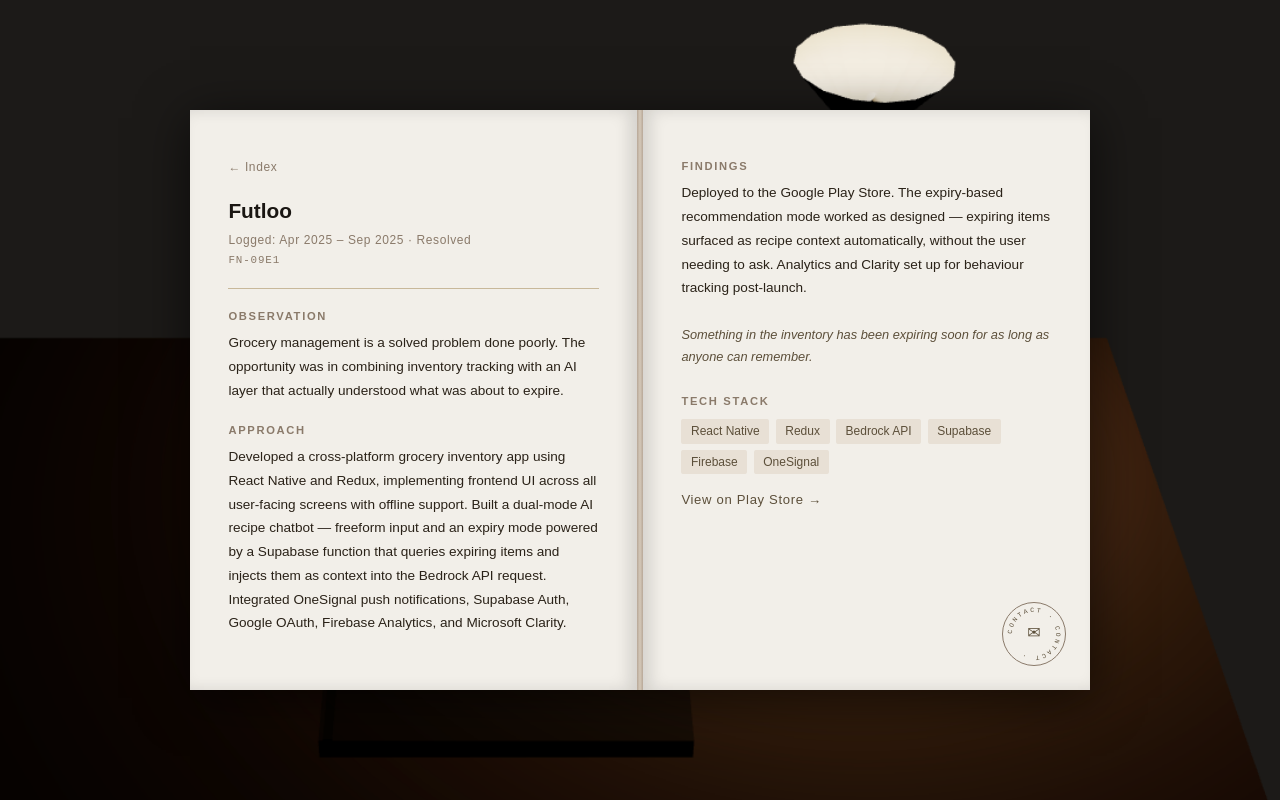
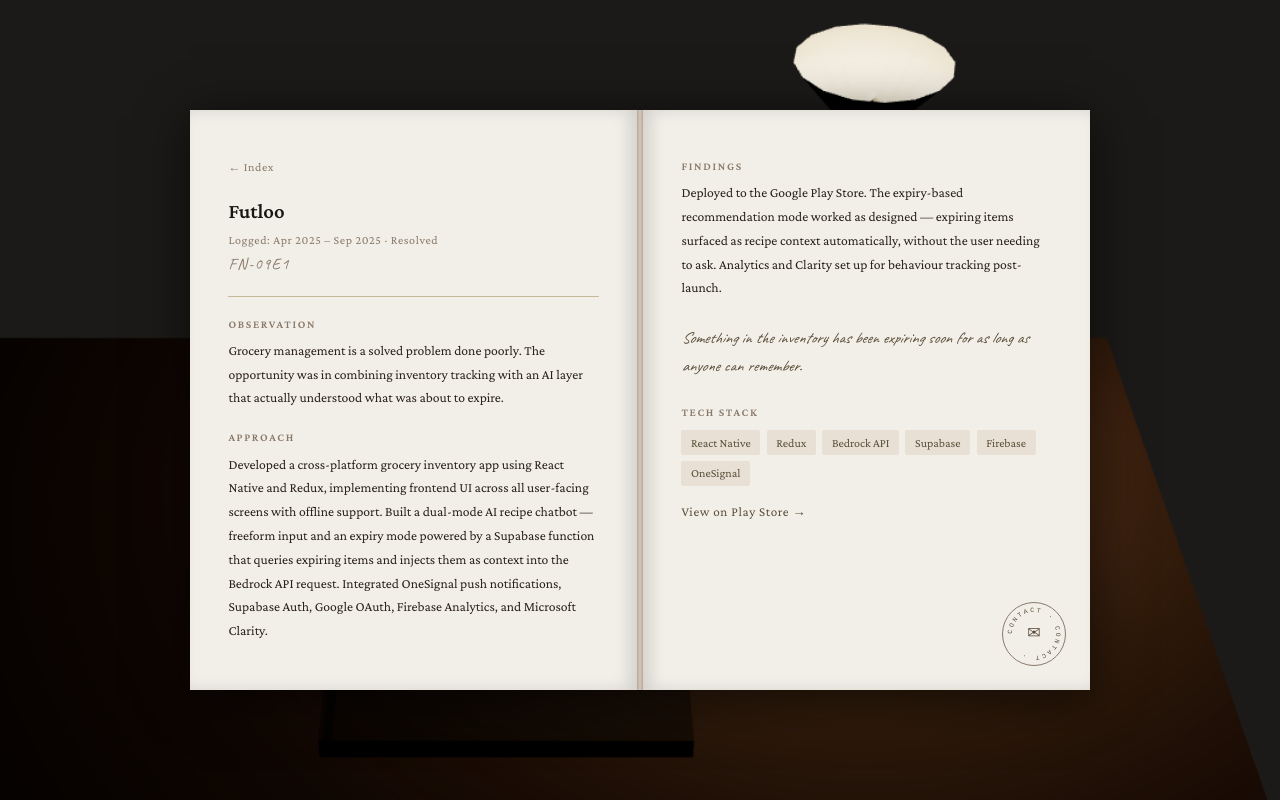
Before and after one commit to Deyad11/field-notes, a Next.js app: page /entry/futloo-ai in a window 1280 px wide. Built offline with nearby package versions, Linux system fonts and the light colour scheme.

Commit message:
Crimson Pro body font + Caveat for anomaly and ID

```diff
--- a/app/components/MobileJournal.tsx
+++ b/app/components/MobileJournal.tsx
@@ -270,11 +270,12 @@
         {entry.id && (
           <p
             style={{
-              fontSize: "0.68rem",
+              fontSize: "1rem",
               color: C.inkLight,
               margin: "0.2rem 0 0",
               letterSpacing: "0.08em",
-              fontFamily: "monospace",
+              fontFamily: "var(--font-handwritten)",
+
               minHeight: "1em",
             }}
           >
@@ -339,7 +340,8 @@
       {entry.anomaly && revealedAnomaly && (
         <p
           style={{
-            fontSize: "0.82rem",
+            fontFamily: "var(--font-handwritten)",
+            fontSize: "1rem",
             color: C.inkMid,
             lineHeight: "1.8",
             margin: 0,
--- a/app/entry/[slug]/page.tsx
+++ b/app/entry/[slug]/page.tsx
@@ -88,11 +88,11 @@
           {entry.id && (
             <p
               style={{
-                fontSize: "0.68rem",
                 color: "#8A7A6A",
                 margin: "0.2rem 0 0",
                 letterSpacing: "0.08em",
-                fontFamily: "monospace",
+                fontFamily: "var(--font-handwritten)",
+
                 minHeight: "1em",
               }}
             >
@@ -210,7 +210,8 @@
         {entry.anomaly && revealedAnomaly && (
           <p
             style={{
-              fontSize: "0.8rem",
+              fontFamily: "var(--font-handwritten)",
+              fontSize: "1rem",
               color: "#5C4F3A",
               lineHeight: "1.75",
               margin: 0,
--- a/app/globals.css
+++ b/app/globals.css
@@ -54,3 +54,14 @@
   0%, 100% { opacity: 0.4; }
   50% { opacity: 0.85; }
 }
+body {
+  background: transparent;
+  color: var(--foreground);
+  font-family: 'Crimson Pro', Georgia, serif;
+}
+
+:root {
+  --font-body: 'Crimson Pro', Georgia, serif;
+  --font-handwritten: 'Caveat', cursive;
+  --font-ui: monospace;
+}
--- a/app/layout.tsx
+++ b/app/layout.tsx
@@ -15,6 +15,18 @@
 }) {
   return (
     <html lang="en">
+      <head>
+        <link rel="preconnect" href="https://fonts.googleapis.com" />
+        <link
+          rel="preconnect"
+          href="https://fonts.gstatic.com"
+          crossOrigin="anonymous"
+        />
+        <link
+          href="https://fonts.googleapis.com/css2?family=Caveat:wght@400;600&family=Crimson+Pro:ital,wght@0,400;0,600;1,400&display=swap"
+          rel="stylesheet"
+        />
+      </head>
       <body>
         <ClientLayout>{children}</ClientLayout>
       </body>
```
